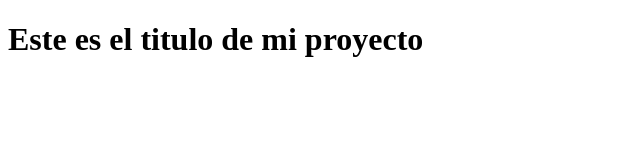
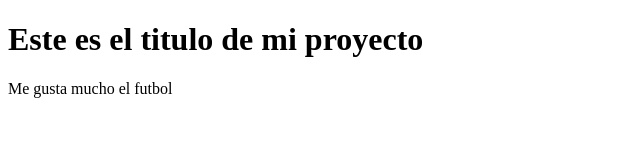
Before and after one commit to JDEscala/Seminario_Git_Github, a plain HTML site: page Index.html in a window 1280 px wide. Shown: the whole page, without its empty margins (0-640 px from the left). Drawn offline with Linux system fonts and the light colour scheme.

Commit message:
Me gusta mucho el futbol

```diff
--- a/Index.html
+++ b/Index.html
@@ -7,5 +7,9 @@
 </head>
 <body>
     <h1>Este es el titulo de mi proyecto</h1>
+
+    <p>Me gusta mucho el futbol</p>
+
+
 </body>
 </html>
```
